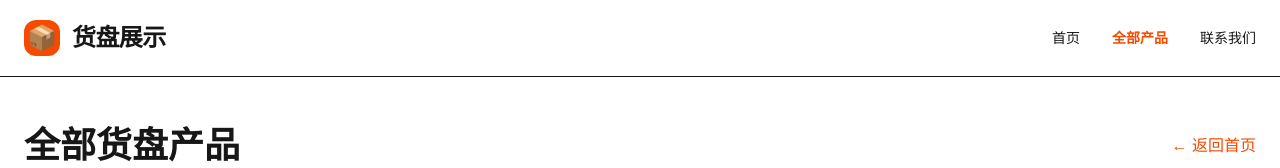
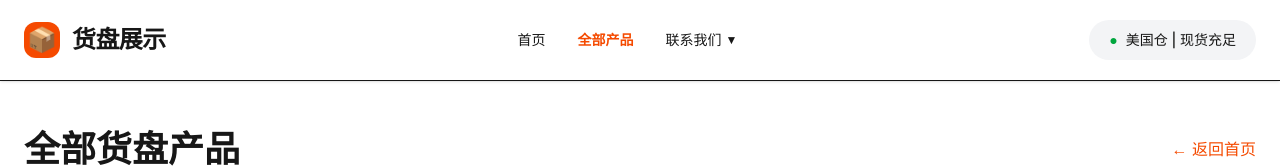
Before and after one commit to hzw020222-bit/han, a Next.js app: page /products in a window 1280 px wide. Shown: the top 168 px of the page. Built offline with nearby package versions, Linux system fonts and the light colour scheme.

Commit message:
Update page.tsx

```diff
--- a/app/products/page.tsx
+++ b/app/products/page.tsx
@@ -115,17 +115,47 @@
 
   return (
     <>
-      {/* 顶部导航栏（和首页保持一致） */}
-      <nav className="bg-white border-b sticky top-0 z-50">
+            {/* Navbar - 统一美观版本 + 下拉菜单 */}
+      <nav className="bg-white border-b sticky top-0 z-50 shadow-sm">
         <div className="max-w-7xl mx-auto px-6 py-5 flex justify-between items-center">
+          {/* Logo */}
           <Link href="/" className="flex items-center gap-3">
             <div className="w-9 h-9 bg-orange-600 rounded-xl flex items-center justify-center text-white font-bold text-2xl">📦</div>
             <span className="text-2xl font-bold tracking-tight">货盘展示</span>
           </Link>
-            <div className="hidden md:flex gap-8 text-sm font-medium">
+
+          {/* 导航链接 */}
+          <div className="hidden md:flex gap-8 text-sm font-medium items-center">
             <Link href="/" className="hover:text-orange-600 transition-colors">首页</Link>
             <Link href="/products" className="text-orange-600 font-semibold">全部产品</Link>
-            <Link href="#" className="hover:text-orange-600 transition-colors">联系我们</Link>
+
+            {/* 联系我们 - 下拉菜单 */}
+            <div className="relative group">
+              <button className="hover:text-orange-600 transition-colors flex items-center gap-1">
+                联系我们
+                <span className="text-xs">▼</span>
+              </button>
+
+              {/* 下拉菜单内容 */}
+              <div className="absolute right-0 mt-3 w-72 bg-white shadow-2xl rounded-2xl py-4 px-5 border border-gray-100 opacity-0 invisible group-hover:opacity-100 group-hover:visible transition-all duration-200 z-50">
+                <a
+                  href="mailto:3034279102@qq.com"
+                  className="flex items-center gap-3 px-4 py-3 hover:bg-orange-50 rounded-2xl transition-colors"
+                >
+                  <span className="text-2xl">✉️</span>
+                  <div>
+                    <div className="font-medium text-gray-900">3034279102@qq.com</div>
+                    <div className="text-xs text-gray-500">点击发送邮件</div>
+                  </div>
+                </a>
+              </div>
+            </div>
+          </div>
+
+          {/* 右侧仓库信息 */}
+          <div className="hidden sm:flex items-center gap-2 text-sm bg-gray-100 px-5 py-2.5 rounded-3xl font-medium">
+            <span className="text-green-600">●</span>
+            美国仓 | 现货充足
           </div>
         </div>
       </nav>
```
